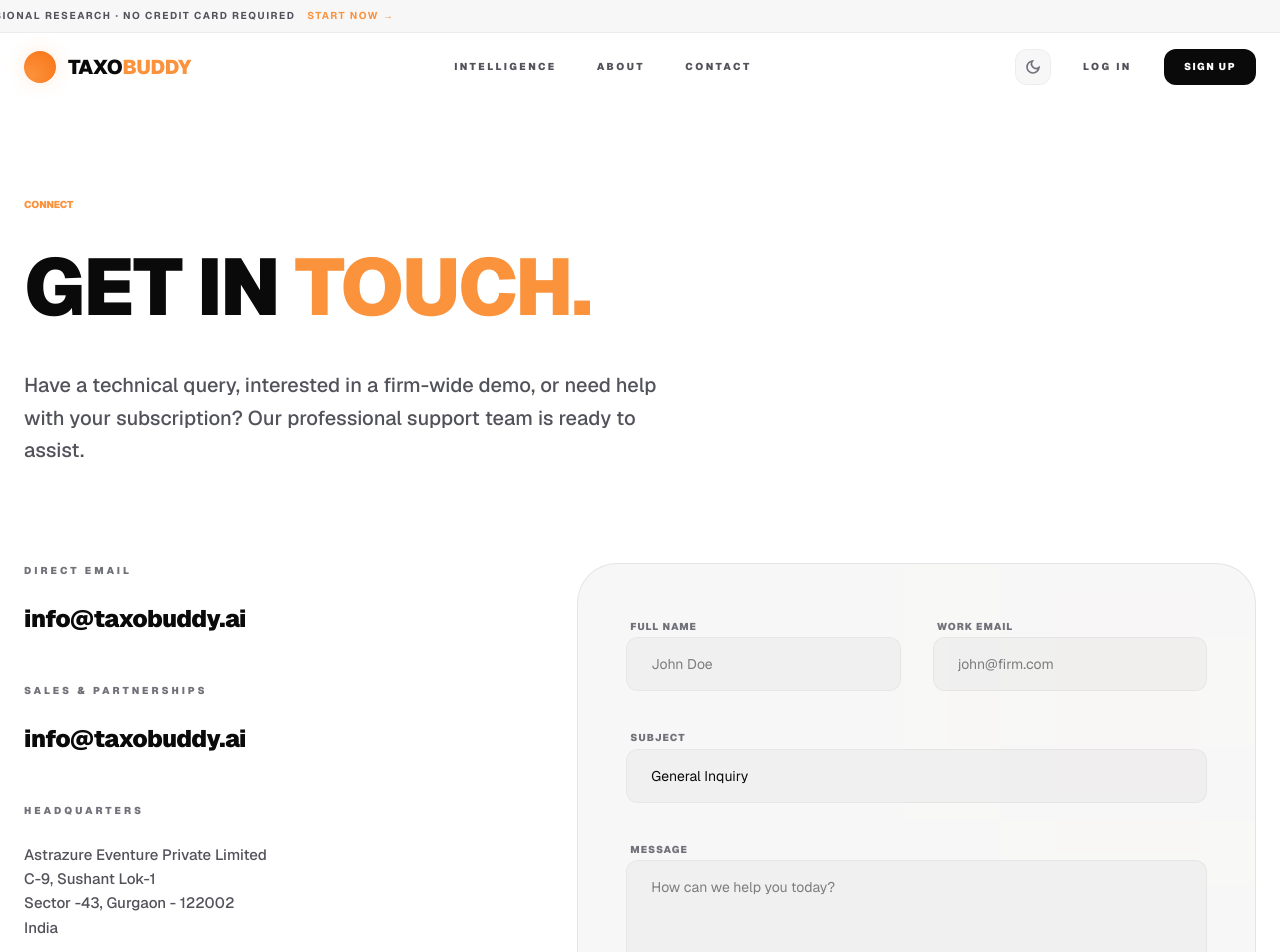
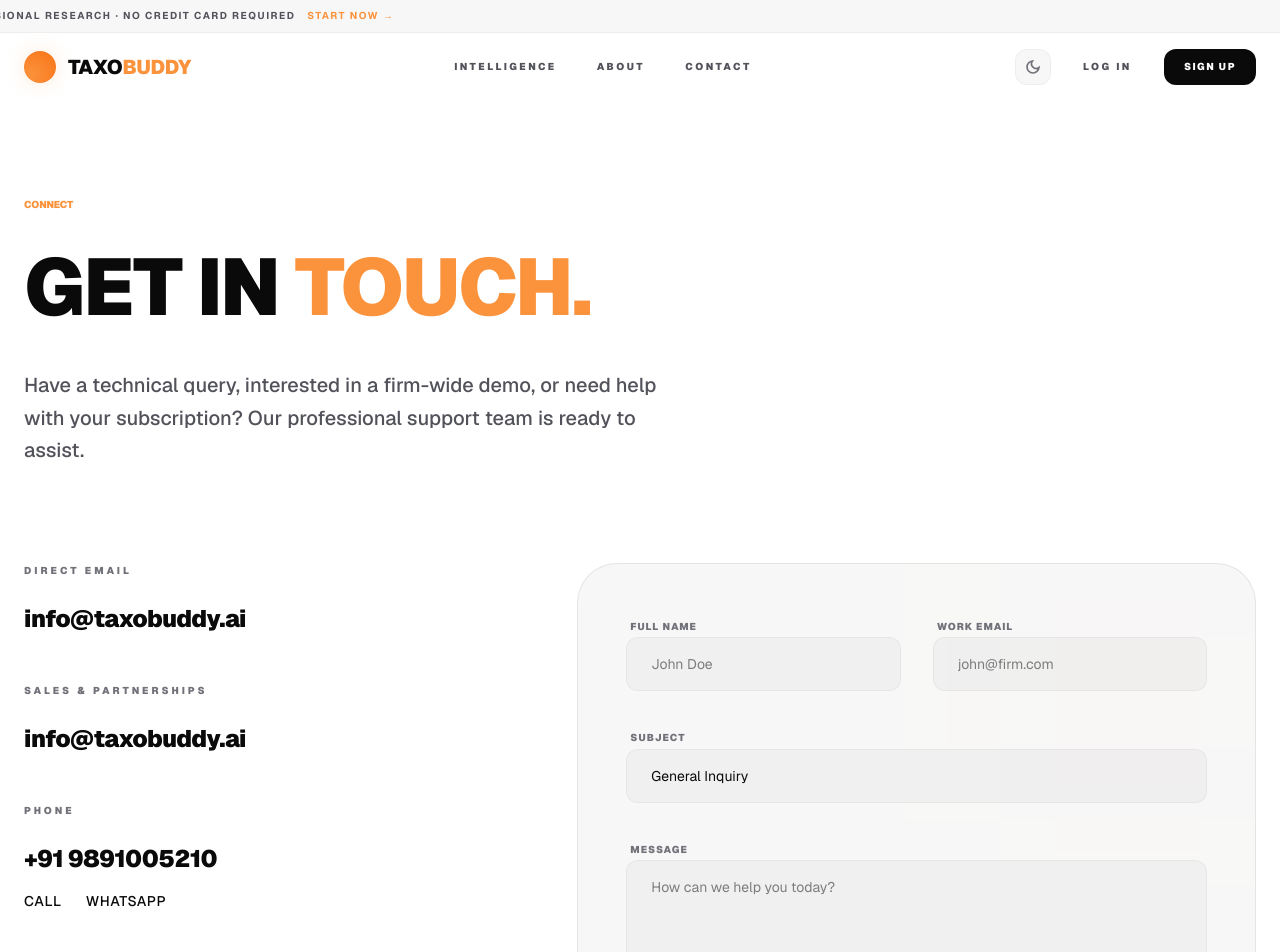
Before and after one commit to saif-malik-01/taxobuddy-landing, a Next.js app: page /contact in a window 1280 px wide. Shown: the top 952 px of the page. Built offline with nearby package versions, Linux system fonts and the light colour scheme.

Commit message:
added contact number

```diff
--- a/app/contact/page.tsx
+++ b/app/contact/page.tsx
@@ -52,6 +52,19 @@ const ContactPage = () => {
                   <a href="mailto:info@taxobuddy.ai" className="text-2xl font-black text-[var(--text-primary)] hover:text-[var(--primary)] transition-colors tracking-tight">
                     info@taxobuddy.ai
                   </a>
+                </div>
+
+                <div className="group">
+                  <h3 className="text-[10px] font-black uppercase tracking-[0.3em] text-[var(--text-tertiary)] mb-6 transition-colors group-hover:text-[var(--primary)]">Phone</h3>
+                  <p className="text-2xl font-black text-[var(--text-primary)] tracking-tight mb-4">+91 9891005210</p>
+                  <div className="flex gap-6">
+                    <a href="tel:+919891005210" className="text-sm font-medium text-[var(--text-primary)] hover:text-[var(--primary)] transition-colors uppercase tracking-wider">
+                      Call
+                    </a>
+                    <a href="https://wa.me/919891005210" className="text-sm font-medium text-[var(--text-primary)] hover:text-[var(--primary)] transition-colors uppercase tracking-wider">
+                      WhatsApp
+                    </a>
+                  </div>
                 </div>
 
                 <div className="group">
```
